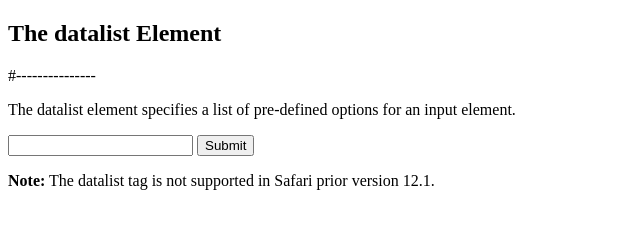
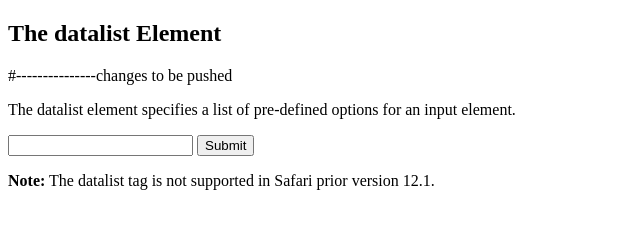
Before and after one commit to sirfransome/git-demo, a plain HTML site: page web/index.html in a window 1280 px wide. Shown: the whole page, without its empty margins (0-640 px from the left). Drawn offline with Linux system fonts and the light colour scheme.

Commit message:
Updating index for git hub

```diff
--- a/web/index.html
+++ b/web/index.html
@@ -3,7 +3,8 @@
 <body>
 
 <h2>The datalist Element</h2>
-#---------------
+#---------------changes to be pushed
+
 
 <p>The datalist element specifies a list of pre-defined options for an input element.</p>
 
```
Also changed, not shown: 1 other file.
